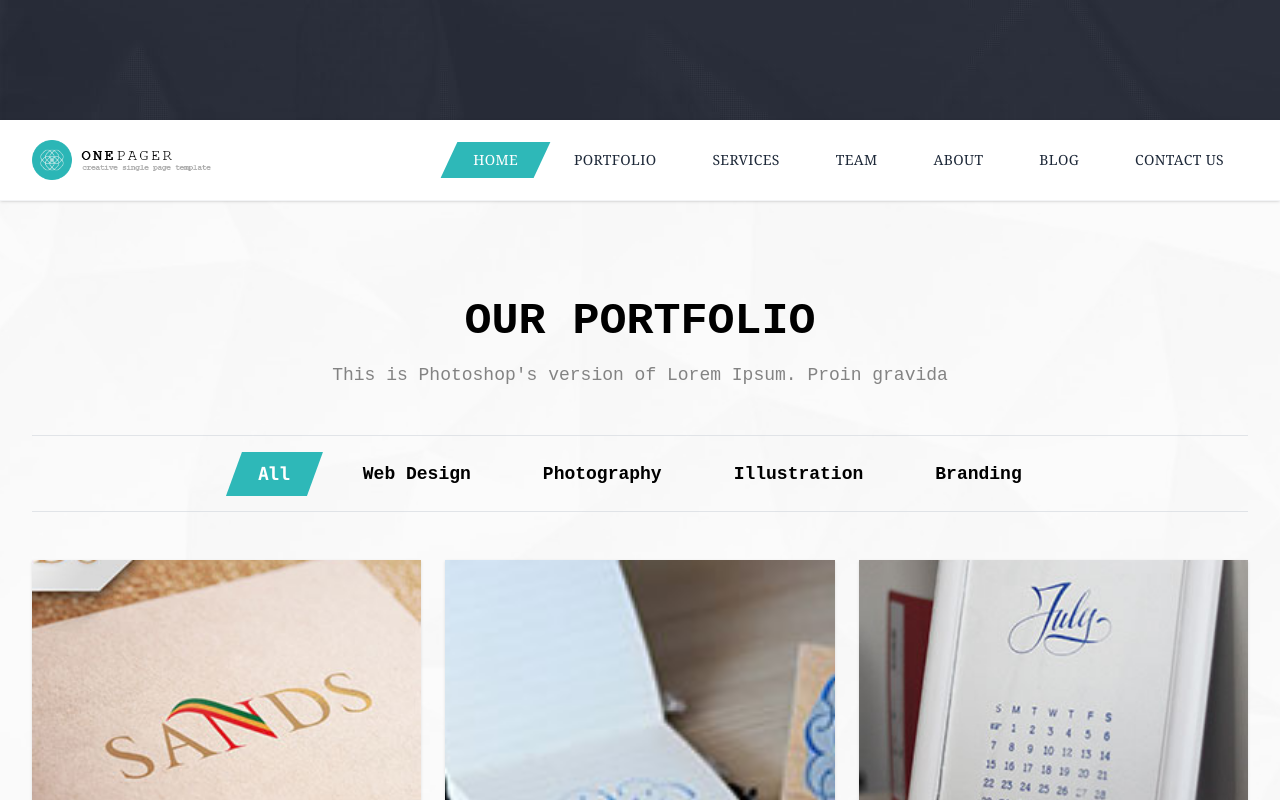
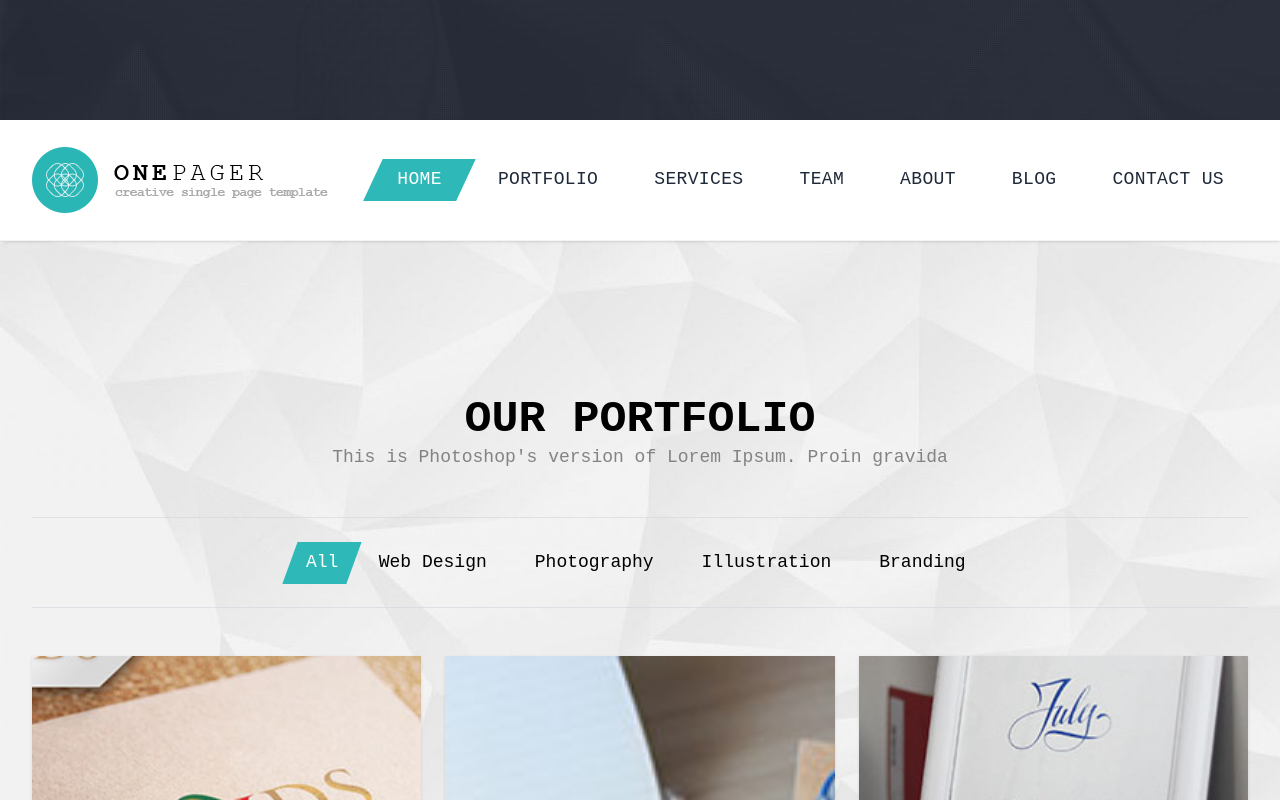
Before and after one commit to anasbughio/onepager, a React (Vite) app: page / in a window 1280 px wide. Shown: the part 680-1480 px from the top of the page. Built offline with nearby package versions, Linux system fonts and the light colour scheme.

Commit message:
fixing UI and responsiveness

```diff
--- a/src/components/Navbar.jsx
+++ b/src/components/Navbar.jsx
@@ -4,7 +4,6 @@ import logo from '../assets/logo.png';
 
 const Navbar = () => {
   const [isOpen, setIsOpen] = useState(false);
-
   const [activeLink, setActiveLink] = useState('home');
 
   const handleLinkClick = (linkName) => {
@@ -13,116 +12,57 @@ const Navbar = () => {
   };
 
   return (
-    <header className="sticky top-0 z-50 w-full bg-white shadow-sm border-b border-gray-100">
+    <header className="sticky py-5 z-50 w-full bg-white shadow-sm border-b border-gray-100">
       <div className="max-w-8xl mx-auto px-4 sm:px-6 lg:px-8">
         <div className="flex justify-between items-center h-20">
 
           <div className="flex-shrink-0 flex items-center gap-2 cursor-pointer">
-            <img src={logo} alt="Logo" className="h-10 w-auto" />
+            <img src={logo} alt="Logo" className="h-full w-full" />
           </div>
 
-          <nav className="hidden md:flex items-center space-x-1 lg:space-x-2 text-sm tracking-wide text-gray-800 font-serif">
+          <nav className="hidden lg:flex items-center space-x-1 lg:space-x-2 text-sm tracking-wide text-gray-800 font-serif">
 
-            <a
-              href="#home"
-              onClick={() => handleLinkClick('home')}
-              className="relative px-6 py-2 group"
-            >
-
-              {activeLink === 'home' && (
-                <div className="absolute inset-0 bg-[#2eb8b8] -skew-x-[25deg] transform origin-center"></div>
-              )}
-
-              <span className={`relative z-10 block transition-colors duration-200 ${activeLink === 'home' ? 'text-white' : 'group-hover:text-[#2eb8b8]'}`}>
-                HOME
-              </span>
+            <a href="#home" onClick={() => handleLinkClick('home')} className="font_family relative px-6 py-2 group text-[18px]">
+              {activeLink === 'home' && <div className="absolute inset-0 bg-[#2eb8b8] -skew-x-[25deg] transform origin-center"></div>}
+              <span className={`relative z-10 block transition-colors duration-200 ${activeLink === 'home' ? 'text-white' : 'group-hover:text-[#2eb8b8]'}`}>HOME</span>
             </a>
 
-
-            <a
-              href="#portfolio"
-              onClick={() => handleLinkClick('portfolio')}
-              className="relative px-6 py-2 group"
-            >
-              {activeLink === 'portfolio' && (
-                <div className="absolute inset-0 bg-[#2eb8b8] -skew-x-[25deg] transform origin-center"></div>
-              )}
-              <span className={`relative z-10 block transition-colors duration-200 ${activeLink === 'portfolio' ? 'text-white' : 'group-hover:text-[#2eb8b8]'}`}>
-                PORTFOLIO
-              </span>
+            <a href="#portfolio" onClick={() => handleLinkClick('portfolio')} className="font_family relative px-6 py-2 group text-[18px]">
+              {activeLink === 'portfolio' && <div className="absolute inset-0 bg-[#2eb8b8] -skew-x-[25deg] transform origin-center"></div>}
+              <span className={`relative z-10 block transition-colors duration-200 ${activeLink === 'portfolio' ? 'text-white' : 'group-hover:text-[#2eb8b8]'}`}>PORTFOLIO</span>
             </a>
 
-            <a
-              href="#services"
-              onClick={() => handleLinkClick('services')}
-              className="relative px-6 py-2 group"
-            >
-              {activeLink === 'services' && (
-                <div className="absolute inset-0 bg-[#2eb8b8] -skew-x-[25deg] transform origin-center"></div>
-              )}
-              <span className={`relative z-10 block transition-colors duration-200 ${activeLink === 'services' ? 'text-white' : 'group-hover:text-[#2eb8b8]'}`}>
-                SERVICES
-              </span>
+            <a href="#services" onClick={() => handleLinkClick('services')} className="font_family relative px-6 py-2 group text-[18px]">
+              {activeLink === 'services' && <div className="absolute inset-0 bg-[#2eb8b8] -skew-x-[25deg] transform origin-center"></div>}
+              <span className={`relative z-10 block transition-colors duration-200 ${activeLink === 'services' ? 'text-white' : 'group-hover:text-[#2eb8b8]'}`}>SERVICES</span>
             </a>
 
-            <a
-              href="#team"
-              onClick={() => handleLinkClick('team')}
-              className="relative px-6 py-2 group"
-            >
-              {activeLink === 'team' && (
-                <div className="absolute inset-0 bg-[#2eb8b8] -skew-x-[25deg] transform origin-center"></div>
-              )}
-              <span className={`relative z-10 block transition-colors duration-200 ${activeLink === 'team' ? 'text-white' : 'group-hover:text-[#2eb8b8]'}`}>
-                TEAM
-              </span>
+            <a href="#team" onClick={() => handleLinkClick('team')} className="font_family relative px-6 py-2 group text-[18px]">
+              {activeLink === 'team' && <div className="absolute inset-0 bg-[#2eb8b8] -skew-x-[25deg] transform origin-center"></div>}
+              <span className={`relative z-10 block transition-colors duration-200 ${activeLink === 'team' ? 'text-white' : 'group-hover:text-[#2eb8b8]'}`}>TEAM</span>
             </a>
 
-            <a
-              href="#about"
-              onClick={() => handleLinkClick('about')}
-              className="relative px-6 py-2 group"
-            >
-              {activeLink === 'about' && (
-                <div className="absolute inset-0 bg-[#2eb8b8] -skew-x-[25deg] transform origin-center"></div>
-              )}
-              <span className={`relative z-10 block transition-colors duration-200 ${activeLink === 'about' ? 'text-white' : 'group-hover:text-[#2eb8b8]'}`}>
-                ABOUT
-              </span>
+            <a href="#about" onClick={() => handleLinkClick('about')} className="font_family relative px-6 py-2 group text-[18px]">
+              {activeLink === 'about' && <div className="absolute inset-0 bg-[#2eb8b8] -skew-x-[25deg] transform origin-center"></div>}
+              <span className={`relative z-10 block transition-colors duration-200 ${activeLink === 'about' ? 'text-white' : 'group-hover:text-[#2eb8b8]'}`}>ABOUT</span>
             </a>
 
-            <a
-              href="#blog"
-              onClick={() => handleLinkClick('blog')}
-              className="relative px-6 py-2 group"
-            >
-              {activeLink === 'blog' && (
-                <div className="absolute inset-0 bg-[#2eb8b8] -skew-x-[25deg] transform origin-center"></div>
-              )}
-              <span className={`relative z-10 block transition-colors duration-200 ${activeLink === 'blog' ? 'text-white' : 'group-hover:text-[#2eb8b8]'}`}>
-                BLOG
-              </span>
+            <a href="#blog" onClick={() => handleLinkClick('blog')} className="font_family relative px-6 py-2 group text-[18px]">
+              {activeLink === 'blog' && <div className="absolute inset-0 bg-[#2eb8b8] -skew-x-[25deg] transform origin-center"></div>}
+              <span className={`relative z-10 block transition-colors duration-200 ${activeLink === 'blog' ? 'text-white' : 'group-hover:text-[#2eb8b8]'}`}>BLOG</span>
             </a>
 
-            <a
-              href="#contact"
-              onClick={() => handleLinkClick('contact')}
-              className="relative px-6 py-2 group"
-            >
-              {activeLink === 'contact' && (
-                <div className="absolute inset-0 bg-[#2eb8b8] -skew-x-[25deg] transform origin-center"></div>
-              )}
-              <span className={`relative z-10 block transition-colors duration-200 ${activeLink === 'contact' ? 'text-white' : 'group-hover:text-[#2eb8b8]'}`}>
-                CONTACT US
-              </span>
+            <a href="#contact" onClick={() => handleLinkClick('contact')} className="font_family relative px-6 py-2 group text-[18px]">
+              {activeLink === 'contact' && <div className="absolute inset-0 bg-[#2eb8b8] -skew-x-[25deg] transform origin-center"></div>}
+              <span className={`relative z-10 block transition-colors duration-200 ${activeLink === 'contact' ? 'text-white' : 'group-hover:text-[#2eb8b8]'}`}>CONTACT US</span>
             </a>
 
           </nav>
 
-          <div className="md:hidden flex items-center">
+          <div className="lg:hidden flex items-center">
             <button
               onClick={() => setIsOpen(!isOpen)}
-              className="text-gray-600 hover:text-[#2eb8b8] focus:outline-none"
+              className="text-gray-600 hover:text-[#2eb8b8] focus:outline-none cursor-pointer"
               aria-label="Toggle menu"
             >
               {isOpen ? <FiX size={28} /> : <FiMenu size={28} />}
@@ -132,16 +72,64 @@ const Navbar = () => {
       </div>
 
       {isOpen && (
-        <div className="md:hidden bg-white border-t border-gray-100">
-          <div className="px-2 pt-2 pb-3 space-y-1 sm:px-3">
+        <div className="lg:hidden bg-white border-t border-gray-100 shadow-lg">
+          <div className="px-2 pt-2 pb-3 space-y-1 sm:px-3 font-serif">
 
-            <a href="#home" onClick={() => handleLinkClick('home')} className={`block px-3 py-2 rounded-md text-base font-medium ${activeLink === 'home' ? 'bg-[#2eb8b8] text-white' : 'text-gray-600 hover:bg-gray-50 hover:text-[#2eb8b8]'}`}>HOME</a>
-            <a href="#portfolio" onClick={() => handleLinkClick('portfolio')} className={`block px-3 py-2 rounded-md text-base font-medium ${activeLink === 'portfolio' ? 'bg-[#2eb8b8] text-white' : 'text-gray-600 hover:bg-gray-50 hover:text-[#2eb8b8]'}`}>PORTFOLIO</a>
-            <a href="#services" onClick={() => handleLinkClick('services')} className={`block px-3 py-2 rounded-md text-base font-medium ${activeLink === 'services' ? 'bg-[#2eb8b8] text-white' : 'text-gray-600 hover:bg-gray-50 hover:text-[#2eb8b8]'}`}>SERVICES</a>
-            <a href="#team" onClick={() => handleLinkClick('team')} className={`block px-3 py-2 rounded-md text-base font-medium ${activeLink === 'team' ? 'bg-[#2eb8b8] text-white' : 'text-gray-600 hover:bg-gray-50 hover:text-[#2eb8b8]'}`}>TEAM</a>
-            <a href="#about" onClick={() => handleLinkClick('about')} className={`block px-3 py-2 rounded-md text-base font-medium ${activeLink === 'about' ? 'bg-[#2eb8b8] text-white' : 'text-gray-600 hover:bg-gray-50 hover:text-[#2eb8b8]'}`}>ABOUT</a>
-            <a href="#blog" onClick={() => handleLinkClick('blog')} className={`block px-3 py-2 rounded-md text-base font-medium ${activeLink === 'blog' ? 'bg-[#2eb8b8] text-white' : 'text-gray-600 hover:bg-gray-50 hover:text-[#2eb8b8]'}`}>BLOG</a>
-            <a href="#contact" onClick={() => handleLinkClick('contact')} className={`block px-3 py-2 rounded-md text-base font-medium ${activeLink === 'contact' ? 'bg-[#2eb8b8] text-white' : 'text-gray-600 hover:bg-gray-50 hover:text-[#2eb8b8]'}`}>CONTACT US</a>
+            <a
+              href="#home"
+              onClick={() => handleLinkClick('home')}
+              className={`font_family block px-3 py-2 rounded-md text-base ${activeLink === 'home' ? 'text-[#2eb8b8] font-bold' : 'text-gray-600 hover:bg-gray-50 hover:text-[#2eb8b8]'}`}
+            >
+              HOME
+            </a>
+
+            <a
+              href="#portfolio"
+              onClick={() => handleLinkClick('portfolio')}
+              className={`font_family block px-3 py-2 rounded-md text-base ${activeLink === 'portfolio' ? 'text-[#2eb8b8] font-bold' : 'text-gray-600 hover:bg-gray-50 hover:text-[#2eb8b8]'}`}
+            >
+              PORTFOLIO
+            </a>
+
+            <a
+              href="#services"
+              onClick={() => handleLinkClick('services')}
+              className={`font_family block px-3 py-2 rounded-md text-base ${activeLink === 'services' ? 'text-[#2eb8b8] font-bold' : 'text-gray-600 hover:bg-gray-50 hover:text-[#2eb8b8]'}`}
+            >
+              SERVICES
+            </a>
+
+            <a
+              href="#team"
+              onClick={() => handleLinkClick('team')}
+              className={`font_family block px-3 py-2 rounded-md text-base ${activeLink === 'team' ? 'text-[#2eb8b8] font-bold' : 'text-gray-600 hover:bg-gray-50 hover:text-[#2eb8b8]'}`}
+            >
+              TEAM
+            </a>
+
+            <a
+              href="#about"
+              onClick={() => handleLinkClick('about')}
+              className={`font_family block px-3 py-2 rounded-md text-base ${activeLink === 'about' ? 'text-[#2eb8b8] font-bold' : 'text-gray-600 hover:bg-gray-50 hover:text-[#2eb8b8]'}`}
+            >
+              ABOUT
+            </a>
+
+            <a
+              href="#blog"
+              onClick={() => handleLinkClick('blog')}
+              className={`font_family block px-3 py-2 rounded-md text-base ${activeLink === 'blog' ? 'text-[#2eb8b8] font-bold' : 'text-gray-600 hover:bg-gray-50 hover:text-[#2eb8b8]'}`}
+            >
+              BLOG
+            </a>
+
+            <a
+              href="#contact"
+              onClick={() => handleLinkClick('contact')}
+              className={`font_family block px-3 py-2 rounded-md text-base ${activeLink === 'contact' ? 'text-[#2eb8b8] font-bold' : 'text-gray-600 hover:bg-gray-50 hover:text-[#2eb8b8]'}`}
+            >
+              CONTACT US
+            </a>
 
           </div>
         </div>
--- a/src/components/Portfolio.jsx
+++ b/src/components/Portfolio.jsx
@@ -17,14 +17,14 @@ const Portfolio = () => {
   return (
     <section
       id="portfolio"
-      className="py-24 bg-[#f8f9fa] relative bg-cover bg-center bg-no-repeat"
+      className="py-38.5 bg-[#f8f9fa] relative bg-cover bg-center bg-no-repeat"
     >
-      <div className="absolute inset-0 bg-white/70"></div>
+      <div className="absolute inset-0 bg-white/70 back_img"></div>
 
       <div className="relative z-10 max-w-7xl mx-auto px-4 sm:px-6 lg:px-8">
 
         <div className="text-center mb-12">
-          <h2 className="font_family text-[rgb(0,0,0)] text-[45px] font-[700] leading-[49.5px] uppercase mb-4 font-serif">
+          <h2 className="font_family text-[rgb(0,0,0)] text-[45px] font-[700] leading-[49.5px] uppercase mb-0">
             Our Portfolio
           </h2>
           <p className="font_family text-[rgb(131,131,131)] text-[18px] leading-[24px]  max-w-2xl mx-auto">
@@ -32,12 +32,12 @@ const Portfolio = () => {
           </p>
         </div>
 
-        <div className="border-y border-gray-300/60 py-4 mb-12">
-          <div className="flex flex-wrap justify-center gap-2 md:gap-6 font-semibold uppercase font-mono">
+       <div className="border-y border-gray-300/60 py-6 mb-12">
+          <div className="flex flex-wrap justify-center gap-0 md:gap-0 font-semibold uppercase">
 
             <button
               onClick={() => setActiveFilter('All')}
-              className={`px-6 py-2 text-[18px] leading-[25.7143px] ${
+              className={`font_family font-[400] px-4 py-2 text-[18px] leading-[25.7143px] ${
                 activeFilter === 'All' ? 'bg-[#2eb8b8] text-white -skew-x-[20deg]' : 'text-[rgb(0,0,0)] hover:text-[#2eb8b8] hover:bg-gray-100'
               }`}
             >
@@ -46,38 +46,38 @@ const Portfolio = () => {
 
             <button
               onClick={() => setActiveFilter('Web Design')}
-              className={`px-6 py-2 text-[18px] leading-[25.7143px] ${
+              className={`font_family px-6 py-2 font-[400] text-[18px] leading-[25.7143px] ${
                 activeFilter === 'Web Design' ? 'bg-[#2eb8b8] text-white -skew-x-[20deg]' : 'text-[rgb(0,0,0)] hover:text-[#2eb8b8] hover:bg-gray-100'
               }`}
             >
-              <span className={`font_family ${activeFilter === 'Web Design' ? 'skew-x-[20deg] inline-block' : ''}`}>Web Design</span>
+              <span className={activeFilter === 'Web Design' ? 'skew-x-[20deg] inline-block' : ''}>Web Design</span>
             </button>
 
             <button
               onClick={() => setActiveFilter('Photography')}
-              className={`px-6 py-2 text-[18px] leading-[25.7143px] ${
+              className={`font_family px-6 py-2 font-[400] text-[18px] leading-[25.7143px] ${
                 activeFilter === 'Photography' ? 'bg-[#2eb8b8] text-white -skew-x-[20deg]' : 'text-[rgb(0,0,0)] hover:text-[#2eb8b8] hover:bg-gray-100'
               }`}
             >
-              <span className={`font_family ${activeFilter === 'Photography' ? 'skew-x-[20deg] inline-block' : ''}`}>Photography</span>
+              <span className={activeFilter === 'Photography' ? 'skew-x-[20deg] inline-block' : ''}>Photography</span>
             </button>
 
             <button
               onClick={() => setActiveFilter('Illustration')}
-              className={`px-6 py-2 text-[18px] leading-[25.7143px] ${
+              className={`font_family px-6 py-2 font-[400] text-[18px] leading-[25.7143px] ${
                 activeFilter === 'Illustration' ? 'bg-[#2eb8b8] text-white -skew-x-[20deg]' : 'text-[rgb(0,0,0)] hover:text-[#2eb8b8] hover:bg-gray-100'
               }`}
             >
-              <span className={`font_family ${activeFilter === 'Illustration' ? 'skew-x-[20deg] inline-block' : ''}`}>Illustration</span>
+              <span className={activeFilter === 'Illustration' ? 'skew-x-[20deg] inline-block' : ''}>Illustration</span>
             </button>
 
             <button
               onClick={() => setActiveFilter('Branding')}
-              className={`px-6 py-2 text-[18px] leading-[25.7143px] ${
+              className={`text-lg font_family px-6 py-2 font-[400]  leading-[25.7143px] ${
                 activeFilter === 'Branding' ? 'bg-[#2eb8b8] text-white -skew-x-[20deg]' : 'text-[rgb(0,0,0)] hover:text-[#2eb8b8] hover:bg-gray-100'
               }`}
             >
-              <span className={`font_family ${activeFilter === 'Branding' ? 'skew-x-[20deg] inline-block' : ''}`}>Branding</span>
+              <span className={activeFilter === 'Branding' ? 'skew-x-[20deg] inline-block' : ''}>Branding</span>
             </button>
 
           </div>
--- a/src/css/hero.css
+++ b/src/css/hero.css
@@ -3,15 +3,19 @@
 
 }
 
-/* hero.css */
 
 .hero-title {
   color: rgb(255, 255, 255);
   font-family: 'Courier New', Courier, monospace;
   font-size: 60px;
   font-weight: 400;
-  line-height: 66px;
-  letter-spacing: 0.02em;
+  line-height: 0px;
+  letter-spacing: 0em;
+}
+
+.hero-sec-title{
+font-size:60px;
+line-height:0px;
 }
 
 .hero-subtitle {
@@ -36,8 +40,59 @@
     font-family: 'Courier New', Courier, monospace;
 }
 
-#portfolio{
+.back_img{
     background-image: url('../assets/portfolio-background-img.jpg');
-    width: 100%;
-    height: 100%;
 }
+
+
+.font_family_2{
+  font-family: "Helvetica Neue", Helvetica, Arial, sans-serif;
+}
+@media (max-width:895px){
+ .hero-sec-title{
+    font-size:40px;
+  }
+  .hero-title{
+    font-size:40px;
+  }
+  .hero-subtitle{
+    font-size:18px;
+    line-height: 18px;
+  letter-spacing: 0.01em;
+  }
+}
+
+@media (max-width:605px){
+ .hero-sec-title{
+    font-size:30px;
+  }
+  .hero-title{
+    font-size:30px;
+  }
+  .hero-subtitle{
+    font-size:16px;
+  }
+}
+@media (max-width:465px){
+ .hero-sec-title{
+    font-size:28px;
+  }
+  .hero-title{
+    font-size:28px;
+  }
+  .hero-subtitle{
+    font-size:14px;
+  }
+}
+@media (max-width:465px){
+ .hero-sec-title{
+    font-size:20px;
+  }
+  .hero-title{
+    font-size:20px;
+  }
+  .hero-subtitle{
+    font-size:12px;
+    line-height: 12px;
+  }
+}
```
Also changed, not shown: src/components/Biography.jsx (+5 -5 lines), src/components/Blog.jsx (+23 -23 lines), src/components/Contact.jsx (+8 -8 lines), src/components/Hero.jsx (+20 -14 lines), src/components/Services.jsx (+24 -24 lines), src/components/Stats.jsx (+11 -11 lines), src/components/Team.jsx (+13 -13 lines).
